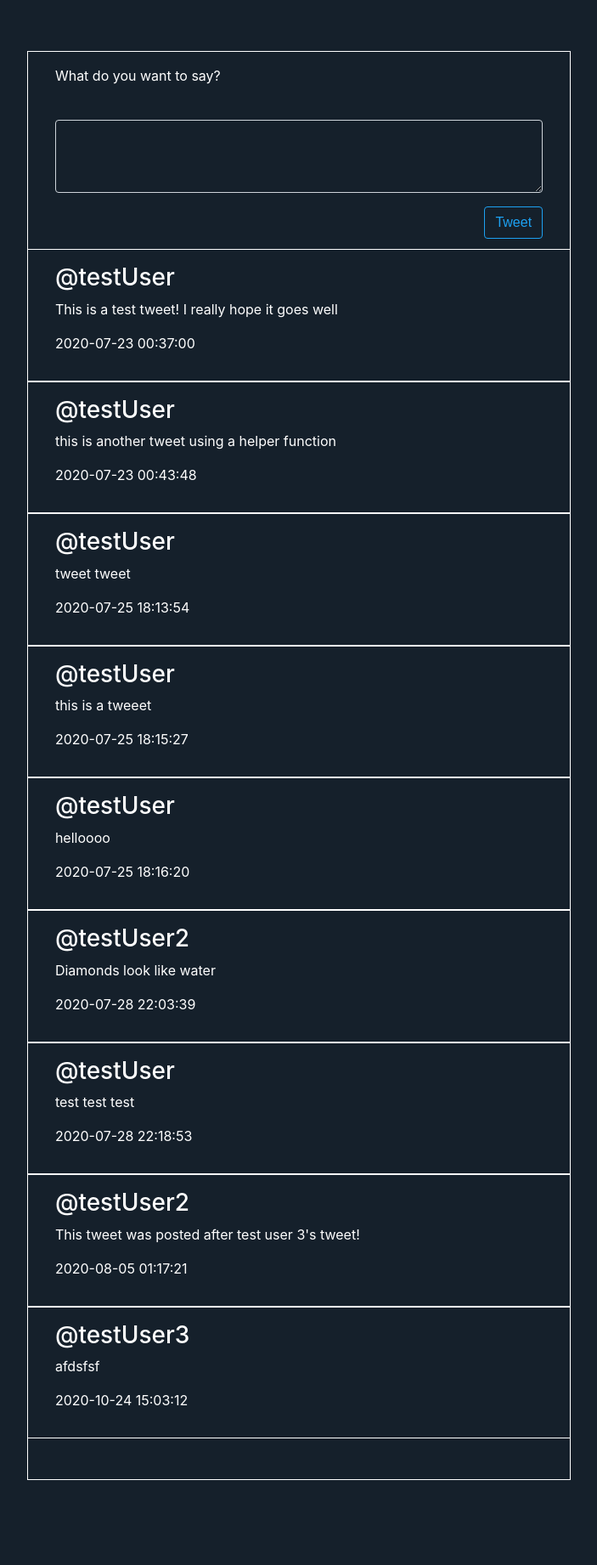
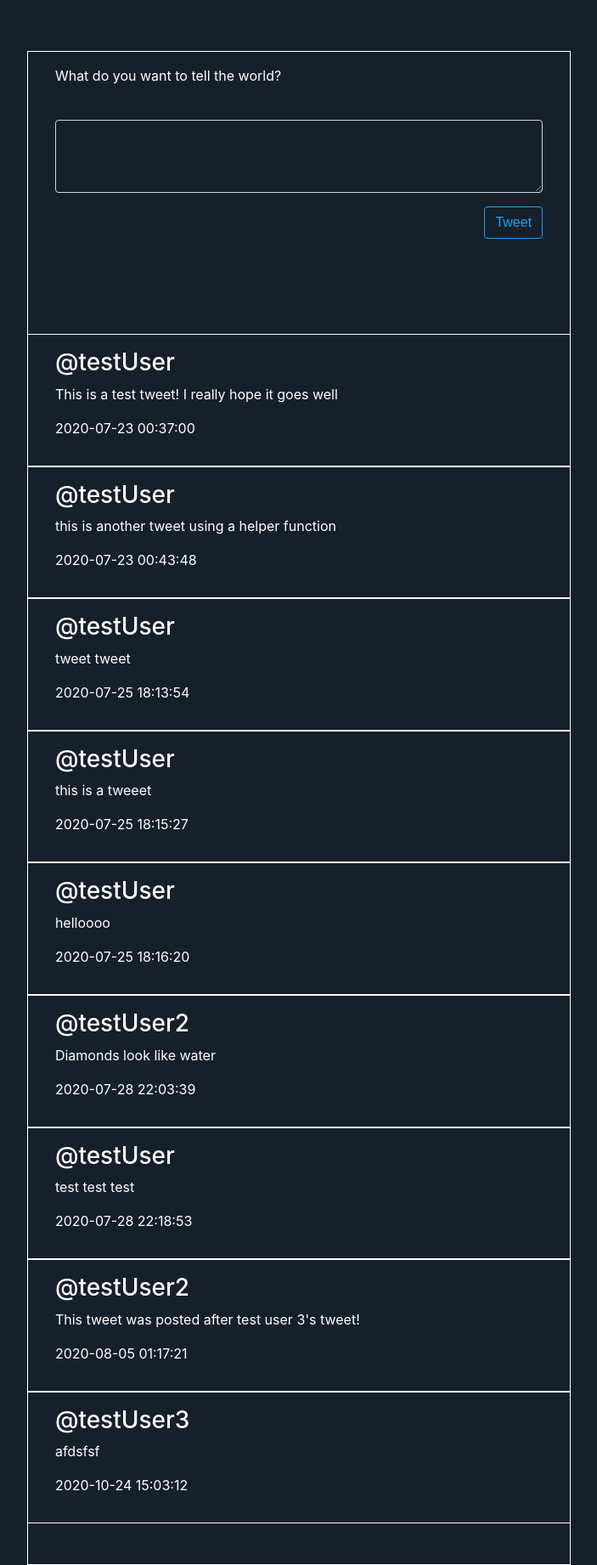
Before and after one commit to matthope1/tclone, a Flask app: page / in a window 1280 px wide. Shown: the part 64-1906 px from the top of the page at 85% size, without its empty margins (288-991 px from the left). Before the commit the page ends 1806 px from the top, so only its background shows below. Run offline with Flask 2, Linux system fonts and the light colour scheme; a user stored in the database is signed in; data comes from the database, SQL or seed files in the repository; both versions use the stored data as it was after the commit; some libraries are stand-ins or nearby versions.

Commit message:
added more styling to tweets display section in index

```diff
--- a/application.py
+++ b/application.py
@@ -341,11 +341,9 @@
         if not queryData:
             return apology("invalid username/could not find user")
 
-
         username = queryData[0]
         hash = queryData[1]
         userId = queryData[2]
-
 
         user_data_dict["username"] = username
         user_data_dict["hash"] = hash
--- a/static/styles.css
+++ b/static/styles.css
@@ -39,6 +39,8 @@
 .form-container {
     margin: 0 auto;
     width: 50%;
+    border: solid;
+    border-color: pink;
 }
 
 .container {
@@ -53,13 +55,15 @@
     margin: 0 auto;
     width: 90%;
     padding: 1rem 0 1rem 0;
-    border-bottom-color: pink;
 }
 
 .tweet-btn {
     position: absolute;
     right: 0;
+}
 
+.tweets {
+    margin-top: 100px;
 }
 
 .thin-border {
@@ -77,10 +81,7 @@
     font-size: 16px;
 }
 
-
 /* media queries */
-
-
 @media (max-width: 768px) {
     nav.navbar.navbar-expand-md {
         text-align: center;
--- a/templates/index.html
+++ b/templates/index.html
@@ -1,15 +1,14 @@
 {% extends "layout.html" %}
 
 {% block title %}
-index: explore
+    index: explore
 {% endblock %}
-
 
 {% block main %}
     <div class="container">
         <div class="inner-container">
              <form action="/" method="post">
-                <p>What do you want to say?</p>
+                <p>What do you want to tell the world?</p>
                 <div class="form-group">
                     <label for="tweet-text-area"></label>
                     <textarea maxlength="240" class="form-control" id="tweet-text-area" rows="3" name="tweet"></textarea>
@@ -20,6 +19,7 @@
              </form>
          </div>
 
+        <div class="tweets">
          {% for tweet in tweets %}
              <div class="thin-border">
                  <div class="inner-container">
@@ -29,5 +29,6 @@
                  </div>
              </div>
          {% endfor %}
+        </div>
     </div>
 {% endblock %}
--- a/templates/register.html
+++ b/templates/register.html
@@ -15,8 +15,8 @@
 
             <div class="form-group">
                 <input autocomplete="off" autofocus class="form-control" name="username" placeholder="Username" type="text">
-                <input autocomplete="off" class="form-control" name="password" placeholder="Password" type="text">
-                <input autocomplete="off" class="form-control" name="confirmation" placeholder="Confirm Passowrd" type="text">
+                <input autocomplete="off" class="form-control" name="password" placeholder="Password" type="password">
+                <input autocomplete="off" class="form-control" name="confirmation" placeholder="Confirm Password" type="password">
             </div>
 
             <button class="btn btn-primary" type="submit" name="submit-button" id="submit-button">Register Now</button>
```
Also changed, not shown: tclone.db.
